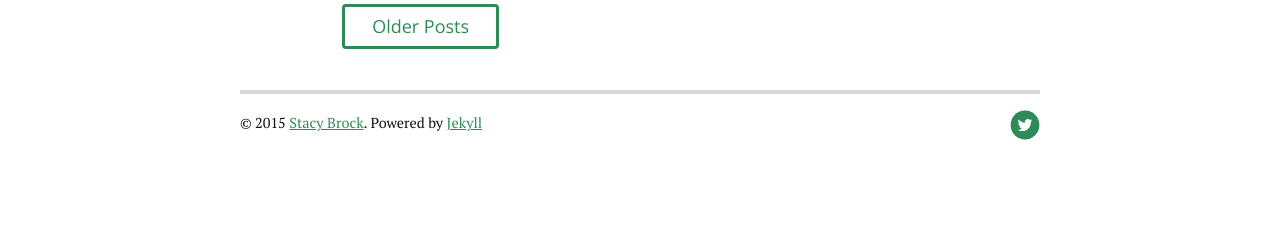
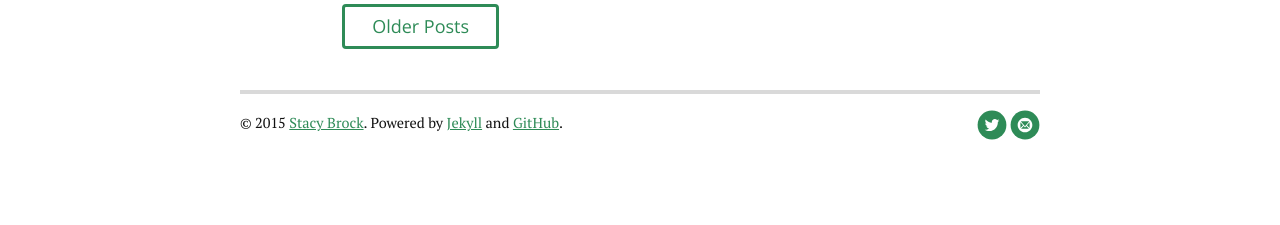
Before and after one commit to boltynet/boltynet.github.io, a Jekyll site: the page built from index.html, in a window 1280 px wide. Shown: the part 1792-2017 px from the top of the page. Built offline with Jekyll 4.4.1, drawn with Linux system fonts in a browser that asks for light colours; nearby versions of some CDN libraries; Markdown is read by kramdown in place of the engine named in the settings; the list of posts is cut into pages by our own code.

Commit message:
Update footer

```diff
--- a/_includes/footer.html
+++ b/_includes/footer.html
@@ -1,6 +1,6 @@
 <div class="footer">
    <div class="container">
-      <p class="copy">&copy; {{ site.time | date: '%Y' }} <a href="http://bolty.net">Stacy Brock</a>. Powered by <a href="http://jekyllrb.com">Jekyll</a></p>
+       <p class="copy">&copy; {{ site.time | date: '%Y' }} <a href="http://bolty.net">Stacy Brock</a>. Powered by <a href="http://jekyllrb.com">Jekyll</a> and <a href="http://pages.github.com">GitHub</a>.</p>
 
       <div class="footer-links">
          <ul class="noList">
@@ -25,8 +25,8 @@
                   </svg>
             </a></li>
             {% endif %}
-            {% if site.email %}
-            <li><a href="mailto:{{ site.email }}">
+            {% if site.social.email %}
+            <li><a href="mailto:{{ site.social.email }}">
                   <svg id="mail" class="custom-icon" version="1.1" xmlns="http://www.w3.org/2000/svg" xmlns:xlink="http://www.w3.org/1999/xlink" viewBox="0 0 100 100" style="height: 30px; width: 30px;"><circle class="outer-shape" cx="50" cy="50" r="48" style="opacity: 1;"></circle>
                   <path class="inner-shape" style="opacity: 1;" transform="translate(25,25) scale(0.5)" d="M50,1C22.938,1,1,22.938,1,50s21.938,49,49,49s49-21.938,49-49S77.062,1,50,1z M25.5,25.5h49 c0.874,0,1.723,0.188,2.502,0.542L50,57.544L22.998,26.041C23.777,25.687,24.626,25.499,25.5,25.5L25.5,25.5z M19.375,68.375v-36.75 c0-0.128,0.005-0.256,0.014-0.383l17.96,20.953L19.587,69.958C19.448,69.447,19.376,68.916,19.375,68.375L19.375,68.375z M74.5,74.5 h-49c-0.541,0-1.072-0.073-1.583-0.212l17.429-17.429L50,66.956l8.653-10.096l17.429,17.429C75.572,74.427,75.041,74.5,74.5,74.5 L74.5,74.5z M80.625,68.375c0,0.541-0.073,1.072-0.211,1.583L62.652,52.195l17.96-20.953c0.008,0.127,0.014,0.255,0.014,0.383 L80.625,68.375L80.625,68.375z"></path>
                   </svg>
```
